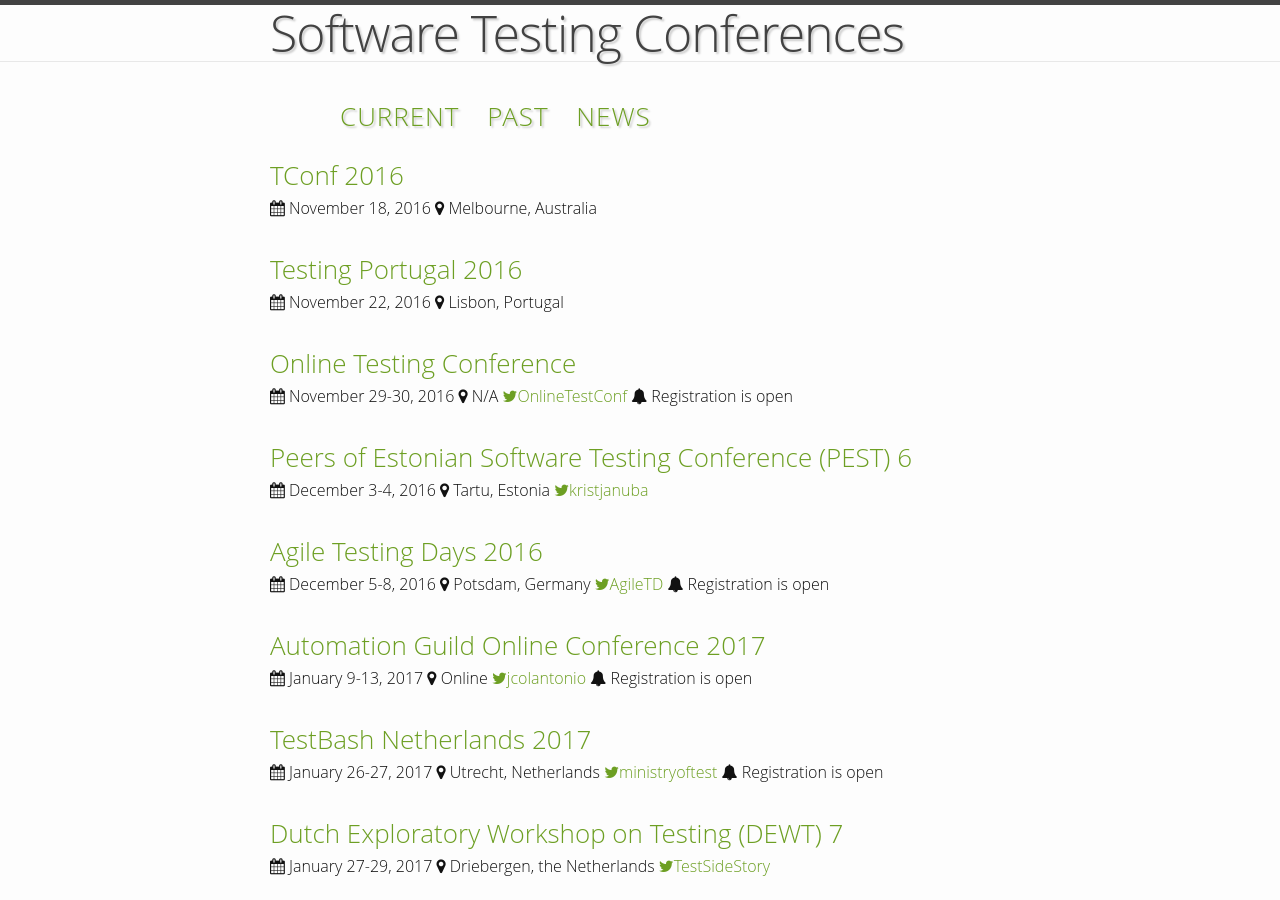
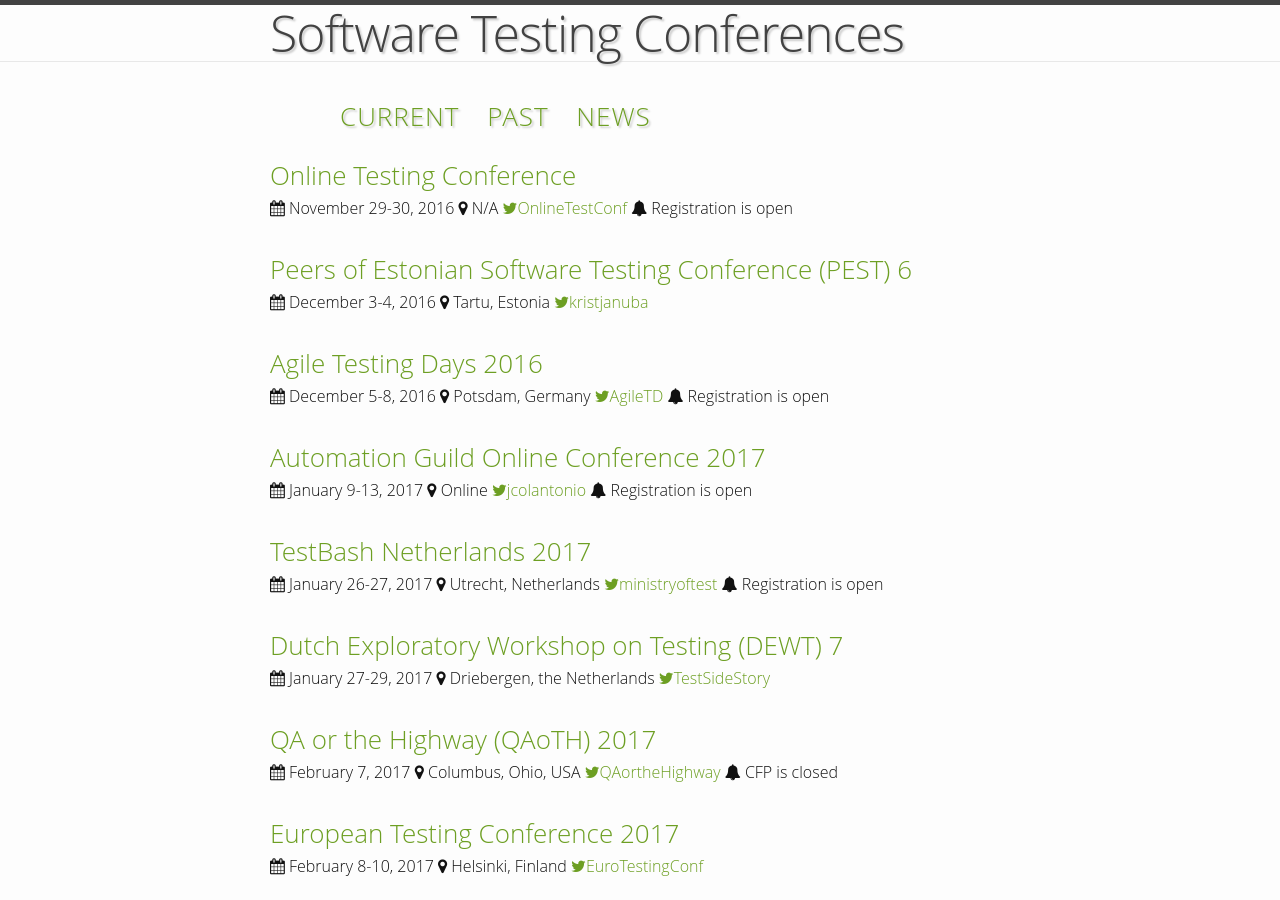
Before and after one commit to TestingConferences/testingconferences.github.io, a Jekyll site: the page built from index.html, in a window 1280 px wide and 900 px high. Built offline with Jekyll 4.4.1, drawn with Linux system fonts in a browser that asks for light colours.

Commit message:
Moved current to past

```diff
--- a/_data/current.yml
+++ b/_data/current.yml
@@ -1,13 +1,3 @@
-- name: TConf 2016
-  location: Melbourne, Australia
-  dates: "November 18, 2016"
-  url: https://tconf.io
-
-- name: Testing Portugal 2016
-  location: Lisbon, Portugal
-  dates: "November 22, 2016"
-  url: http://www.pstqb.pt/testing-portugal-2016
-
 - name: Online Testing Conference
   location: N/A
   dates: "November 29-30, 2016"
--- a/_data/past.yml
+++ b/_data/past.yml
@@ -1,3 +1,13 @@
+- name: Testing Portugal 2016
+  location: Lisbon, Portugal
+  dates: "November 22, 2016"
+  url: http://www.pstqb.pt/testing-portugal-2016
+
+- name: TConf 2016
+  location: Melbourne, Australia
+  dates: "November 18, 2016"
+  url: https://tconf.io
+
 - name: SeleniumConf UK 2016
   location: London, UK
   dates: "November 14-16, 2016"
```
